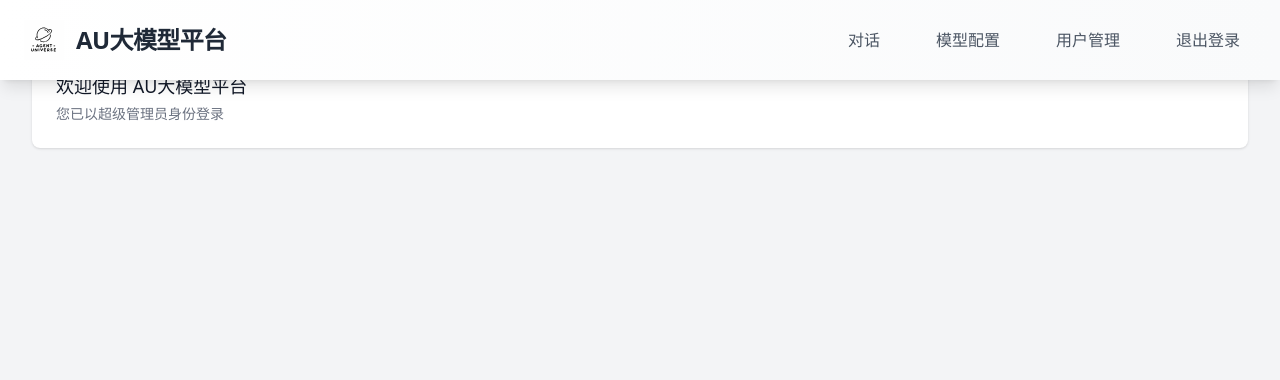
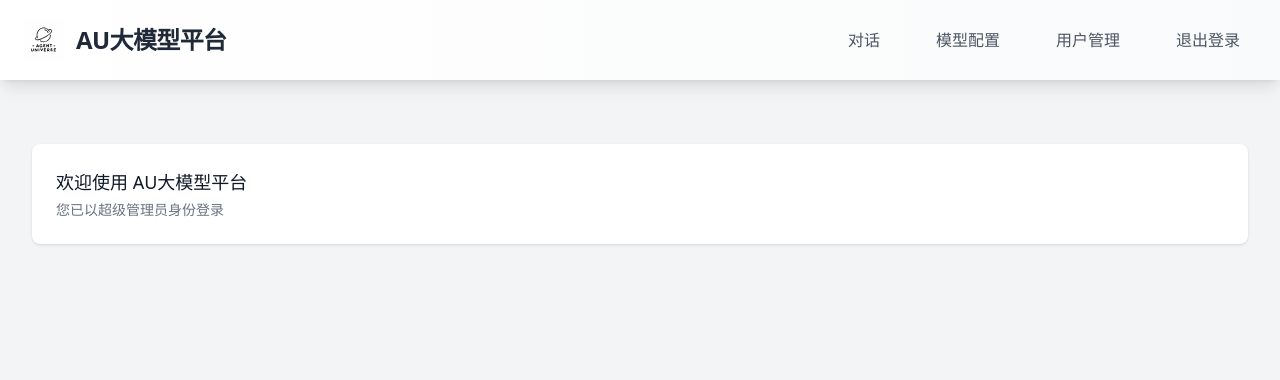
Before and after one commit to L4Walk/model_chat, a Flask app: page /dashboard in a window 1280 px wide. Shown: the top 380 px of the page. Run offline with Flask 2, Linux system fonts and the light colour scheme; a user stored in the database is signed in; some libraries are stand-ins or nearby versions.

Commit message:
fix dashborad bug

```diff
--- a/templates/dashboard.html
+++ b/templates/dashboard.html
@@ -27,7 +27,7 @@
             </div>
         </div>
     </nav>
-    <div class="max-w-7xl mx-auto py-6 sm:px-6 lg:px-8">
+    <div class="max-w-7xl mx-auto py-6 sm:px-6 lg:px-8 mt-24">
         <div class="px-4 py-6 sm:px-0">
             <div class="bg-white overflow-hidden shadow rounded-lg">
                 <div class="px-4 py-5 sm:p-6">
```
